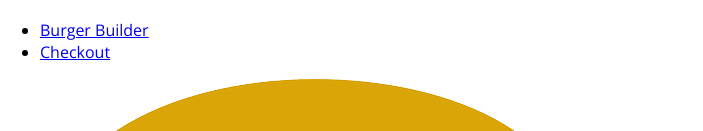
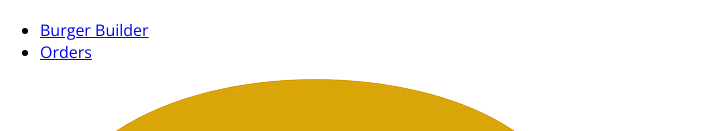
Before and after one commit to Galiant/burger-builder, a React app: page /checkout in a window 1280 px wide. Shown: the part 510-641 px from the top of the page, without its empty margins (0-703 px from the left). Built offline with nearby package versions, Linux system fonts and the light colour scheme.

Commit message:
Implementing navigation links

```diff
--- a/src/components/Navigation/NavigationItems/NavigationItem/NavigationItem.js
+++ b/src/components/Navigation/NavigationItems/NavigationItem/NavigationItem.js
@@ -1,11 +1,12 @@
 import React from 'react';
+import { NavLink } from 'react-router-dom';
 import classes from './NavigationItem.css';
 
 const navigationItem = (props) => (
 	<li className={classes.NavigationItem}>
-		<a href={props.link} className={props.active ? classes.active : null}>
+		<NavLink to={props.link} exact={props.exact} activeClassName={classes.active}>
 			{props.children}
-		</a>
+		</NavLink>
 	</li>
 );
 
--- a/src/components/Navigation/NavigationItems/NavigationItems.js
+++ b/src/components/Navigation/NavigationItems/NavigationItems.js
@@ -4,10 +4,10 @@ import NavigationItem from './NavigationItem/NavigationItem';
 
 const navigationItems = (props) => (
 	<ul className={classes.NavigationItems}>
-		<NavigationItem link="/" active>
+		<NavigationItem link="/" exact>
 			Burger Builder
 		</NavigationItem>
-		<NavigationItem link="/">Checkout</NavigationItem>
+		<NavigationItem link="/orders">Orders</NavigationItem>
 	</ul>
 );
 
```
